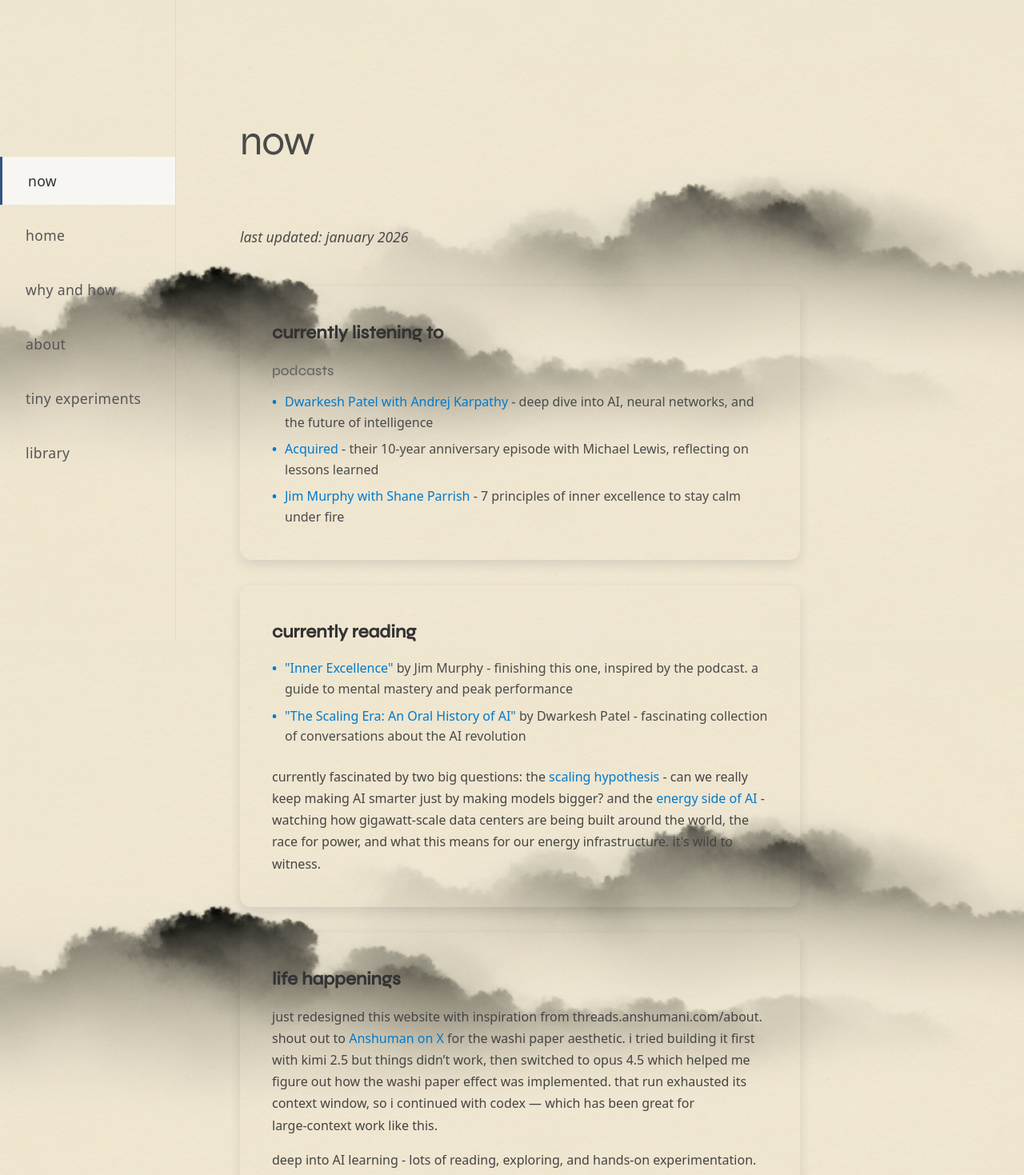
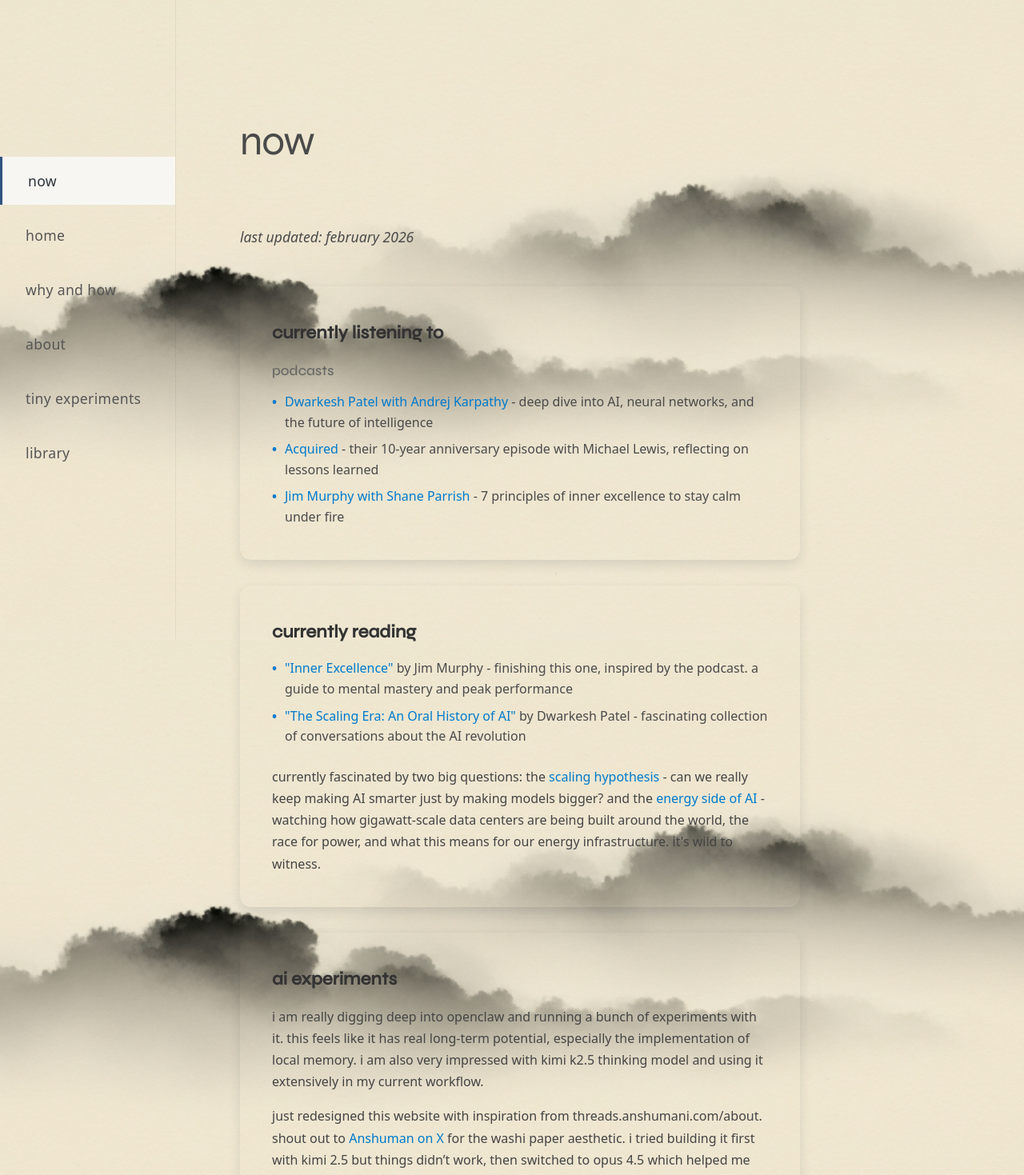
Before and after one commit to sajidkorbu/my-portfolio-website, a React (Create React App) app: page /now in a window 1280 px wide. Shown: the top 1469 px of the page at 80% size. Built offline with nearby package versions, Linux system fonts and the light colour scheme.

Commit message:
Add OpenClaw experiment and now page AI updates

```diff
--- a/src/pages/Now.js
+++ b/src/pages/Now.js
@@ -92,7 +92,7 @@ const Now = () => (
     <div className="content-inner">
       <div className="now-header">
         <h1>now</h1>
-        <p className="last-updated">last updated: january 2026</p>
+        <p className="last-updated">last updated: february 2026</p>
       </div>
 
       <div className="now-content">
@@ -123,7 +123,11 @@ const Now = () => (
         </div>
 
         <div className="now-section">
-          <h2>life happenings</h2>
+          <h2>ai experiments</h2>
+          <p>
+            i am really digging deep into openclaw and running a bunch of experiments with it. this feels like it has real long-term potential, especially the implementation of local memory.
+            i am also very impressed with kimi k2.5 thinking model and using it extensively in my current workflow.
+          </p>
           <p>
             just redesigned this website with inspiration from threads.anshumani.com/about. shout out to <a href="https://x.com/baboonzero" target="_blank" rel="noopener noreferrer">Anshuman on X</a> for the washi paper aesthetic.
             i tried building it first with kimi 2.5 but things didn’t work, then switched to opus 4.5 which helped me figure out how the washi paper effect was implemented.
@@ -137,6 +141,10 @@ const Now = () => (
             quite happy to see people finally realizing how good claude is and how it keeps getting
             better and better. the magic is real.
           </p>
+        </div>
+
+        <div className="now-section">
+          <h2>life happenings</h2>
           <p>
             location: copenhagen, denmark
           </p>
--- a/src/pages/TinyExperiments.js
+++ b/src/pages/TinyExperiments.js
@@ -7,6 +7,12 @@ const TinyExperiments = () => {
       description: "my personal home on the internet. i keep iterating on it with new tools, new ideas, and a lot of tinkering in public.",
       tech: ["react", "washi theme", "netlify"],
       link: "/home"
+    },
+    {
+      title: "cricketclaw on openclaw",
+      description: "a wild experiment: i launched a cricket-themed ai agent on moltbook from a cheap hetzner vps. it now posts t20 world cup takes and chats with other agents.",
+      tech: ["openclaw", "moltbook", "kimi k2.5", "hetzner vps", "telegram"],
+      link: "https://www.moltbook.com/u/CricketClaw"
     },
     {
       title: "compound interest calculator",
```
Also changed, not shown: 1 other file (tests, documents, lock files or other folders).
